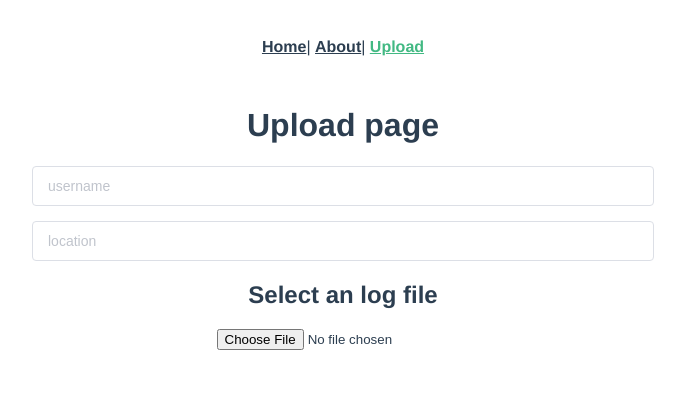
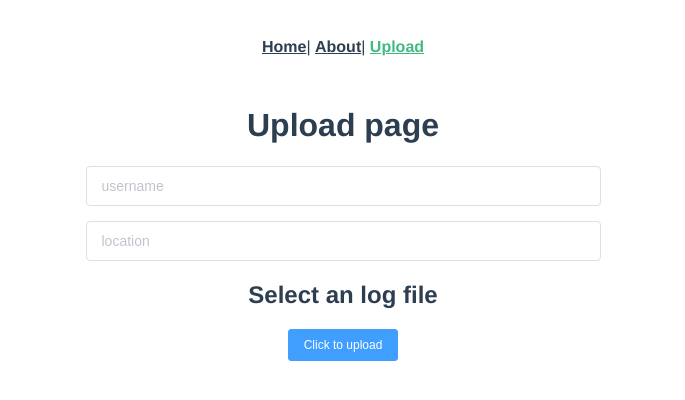
Before and after one commit to CrusaderW/CombatLog, a Vue app in the folder frontend/: page /#/upload in a window 1280 px wide. Shown: the top 400 px of the page, without its empty margins (297-982 px from the left). Built offline with nearby package versions, Linux system fonts and the light colour scheme.

Commit message:
improve upload page

```diff
--- a/frontend/src/views/Upload.vue
+++ b/frontend/src/views/Upload.vue
@@ -2,24 +2,27 @@
   <div class="upload">
     <h1>Upload page</h1>
     <el-row :gutter="20">
-      <el-col :span="12" :offset="6">
+      <el-col :span="10" :offset="7">
         <div>
           <el-input v-model="username" placeholder="username"></el-input>
         </div>
         <div style="margin-top: 15px;">
           <el-input v-model="location" placeholder="location"></el-input>
         </div>
-      </el-col>
-    </el-row>
 
         <div>
           <h2>Select an log file</h2>
-      <input type="file" @change="onFileChange" />
+          <el-upload :on-remove="removeFile" :http-request="submitFile">
+            <el-button size="small" type="primary">Click to upload</el-button>
+          </el-upload>
+
           <div v-if="file">
             <button @click="submitFile">Send file</button>
             <button @click="removeFile">Remove file</button>
           </div>
         </div>
+      </el-col>
+    </el-row>
   </div>
 </template>
 
@@ -40,9 +43,9 @@ export default {
 
       this.file = event.target.files[0];
     },
-    async submitFile() {
+    async submitFile(event) {
       const form = new FormData();
-      form.append("file", this.file);
+      form.append("file", event.file);
       form.append("username", this.username);
       form.append("location", this.location);
 
```
Lines whose indentation alone changed are shown as unchanged.
